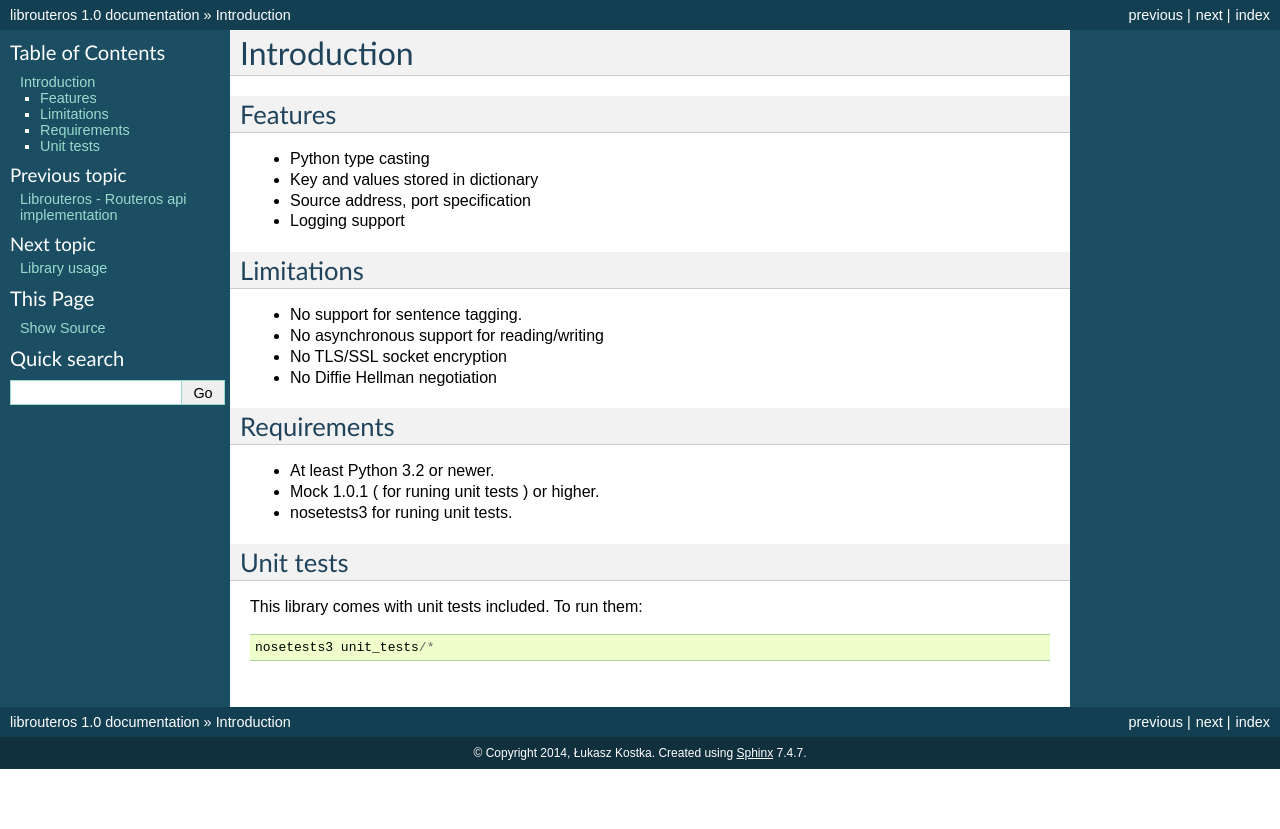
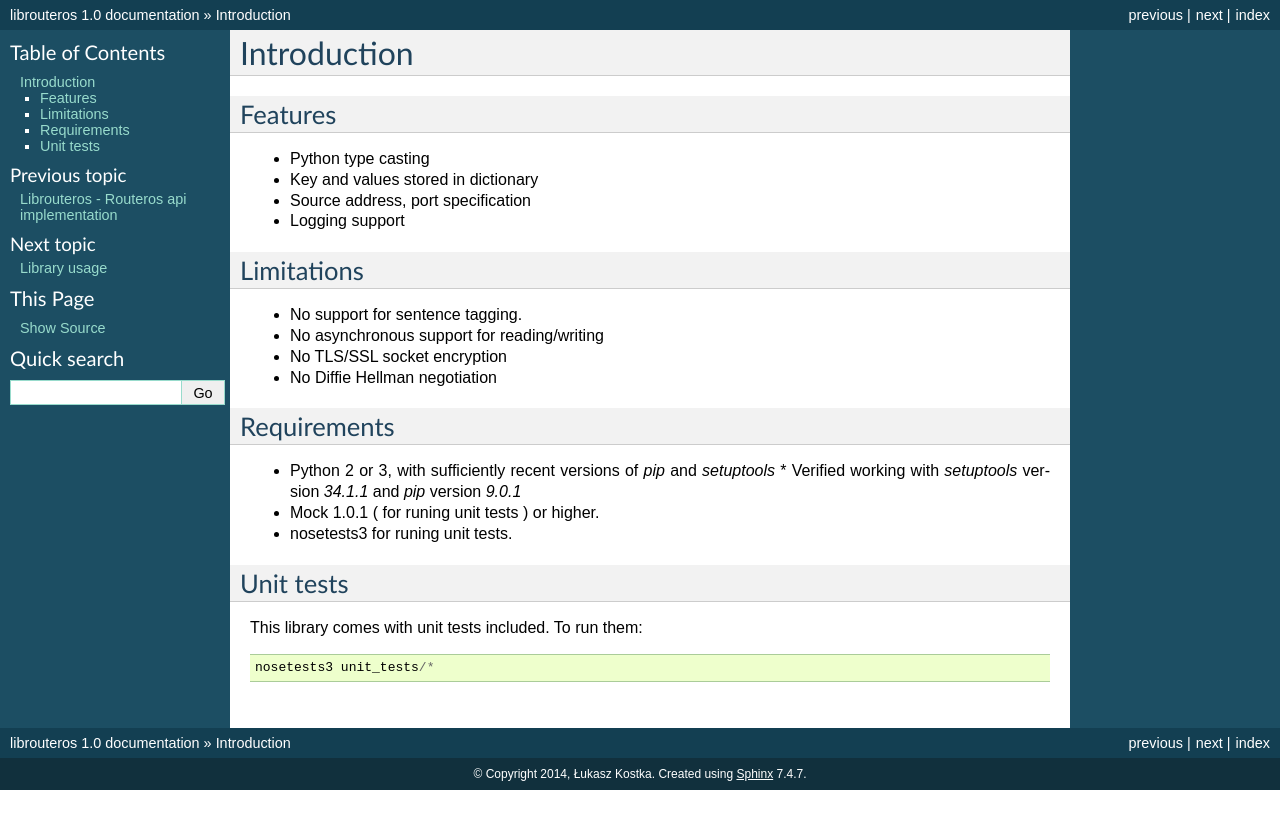
Before and after one commit to hoeseung18k/librouteros-docs, a Sphinx documentation site: the page built from docs/introduction.rst, in a window 1280 px wide. Shown: the top 829 px of the page. Built offline with Sphinx 7.4.7, drawn with Linux system fonts in a browser that asks for light colours.

Commit message:
[introduction] clarify version information

```diff
--- a/docs/introduction.rst
+++ b/docs/introduction.rst
@@ -21,7 +21,8 @@ Limitations
 Requirements
 ------------
 
-* At least Python 3.2 or newer.
+* Python 2 or 3, with sufficiently recent versions of `pip` and `setuptools`
+  * Verified working with `setuptools` version `34.1.1` and `pip` version `9.0.1`
 * Mock 1.0.1 ( for runing unit tests ) or higher.
 * nosetests3 for runing unit tests.
 
```
